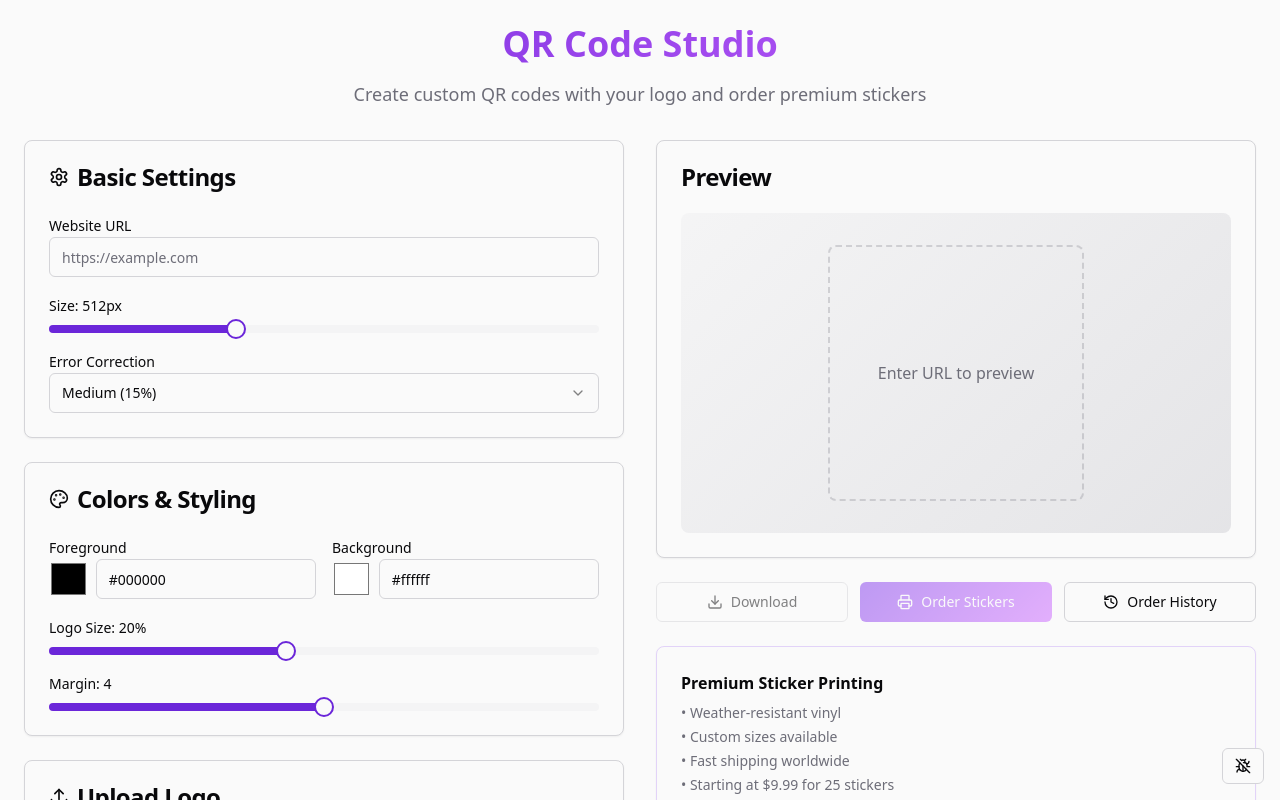
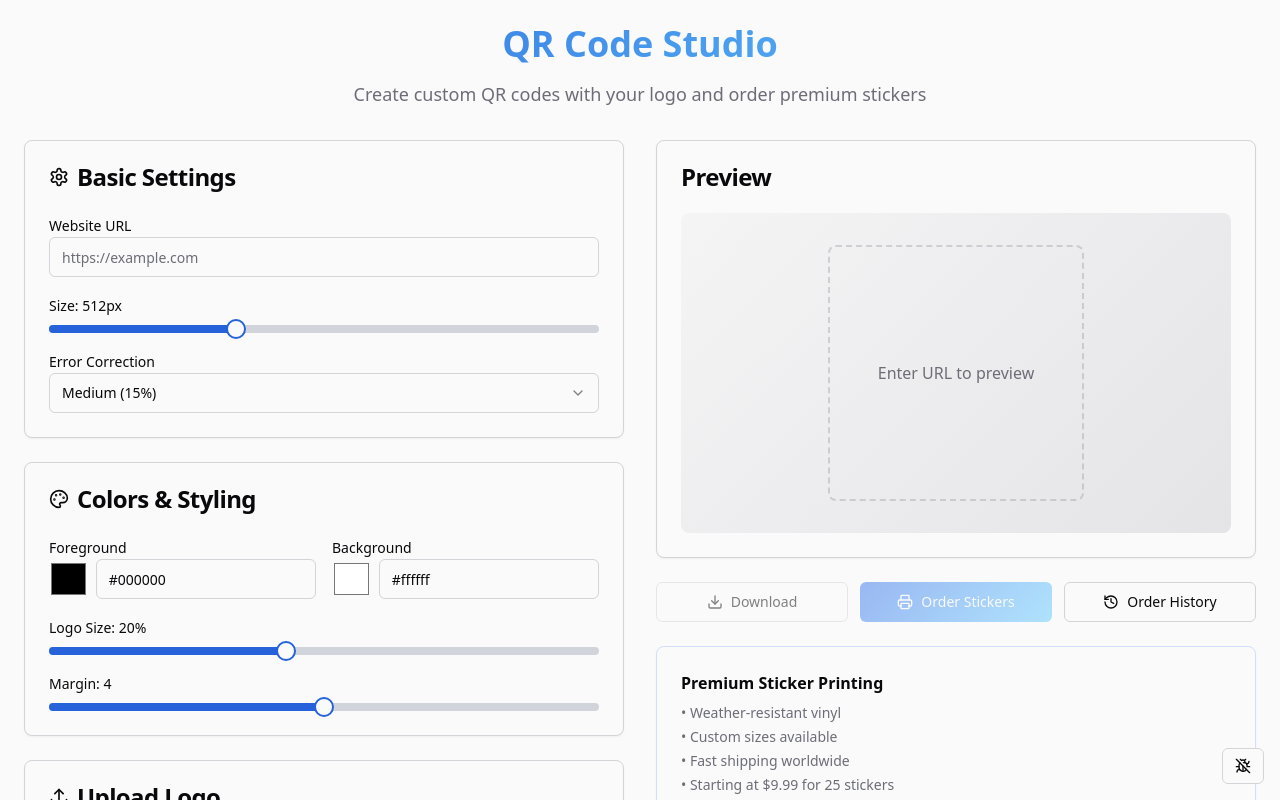
Before and after one commit to JKnapikscanreach/ScanReach, a React (Vite) app: page / in a window 1280 px wide. Shown: the top 800 px of the page. Built offline with nearby package versions, Linux system fonts and the light colour scheme.

Commit message:
Refactor: Update theme colors and sliders
This commit updates the application's theme by changing all purple accent colors and gradients to blue. It also modifies the slider components to have a gray background for the track.

```diff
--- a/src/components/ui/slider.tsx
+++ b/src/components/ui/slider.tsx
@@ -15,7 +15,7 @@ const Slider = React.forwardRef<
     )}
     {...props}
   >
-    <SliderPrimitive.Track className="relative h-2 w-full grow overflow-hidden rounded-full bg-secondary">
+    <SliderPrimitive.Track className="relative h-2 w-full grow overflow-hidden rounded-full bg-gray-300">
       <SliderPrimitive.Range className="absolute h-full bg-primary" />
     </SliderPrimitive.Track>
     <SliderPrimitive.Thumb className="block h-5 w-5 rounded-full border-2 border-primary bg-background ring-offset-background transition-colors focus-visible:outline-none focus-visible:ring-2 focus-visible:ring-ring focus-visible:ring-offset-2 disabled:pointer-events-none disabled:opacity-50" />
--- a/src/index.css
+++ b/src/index.css
@@ -17,7 +17,7 @@ All colors MUST be HSL.
     --popover: 0 0% 98%;
     --popover-foreground: 240 10% 3.9%;
 
-    --primary: 263 70% 50%;
+    --primary: 220 70% 50%;
     --primary-foreground: 0 0% 98%;
 
     --secondary: 240 4% 96%;
@@ -26,7 +26,7 @@ All colors MUST be HSL.
     --muted: 240 4% 96%;
     --muted-foreground: 240 5% 45%;
 
-    --accent: 264 83% 58%;
+    --accent: 220 83% 58%;
     --accent-foreground: 0 0% 98%;
 
     --destructive: 0 84.2% 60.2%;
@@ -34,14 +34,14 @@ All colors MUST be HSL.
 
     --border: 240 5% 84%;
     --input: 240 5% 84%;
-    --ring: 263 70% 50%;
+    --ring: 220 70% 50%;
 
     /* Light mode gradients */
-    --gradient-primary: linear-gradient(135deg, hsl(263 70% 50%), hsl(280 100% 70%));
+    --gradient-primary: linear-gradient(135deg, hsl(220 70% 50%), hsl(200 100% 70%));
     --gradient-secondary: linear-gradient(135deg, hsl(240 4% 96%), hsl(240 5% 90%));
-    --gradient-accent: linear-gradient(135deg, hsl(264 83% 58%), hsl(280 100% 70%));
-    --glow-primary: 0 0 40px hsl(263 70% 50% / 0.2);
-    --glow-accent: 0 0 20px hsl(264 83% 58% / 0.3);
+    --gradient-accent: linear-gradient(135deg, hsl(220 83% 58%), hsl(200 100% 70%));
+    --glow-primary: 0 0 40px hsl(220 70% 50% / 0.2);
+    --glow-accent: 0 0 20px hsl(220 83% 58% / 0.3);
 
     --radius: 0.5rem;
 
@@ -65,7 +65,7 @@ All colors MUST be HSL.
     --popover: 240 5% 6%;
     --popover-foreground: 0 0% 98%;
 
-    --primary: 263 70% 50%;
+    --primary: 220 70% 50%;
     --primary-foreground: 0 0% 98%;
 
     --secondary: 240 4% 16%;
@@ -74,7 +74,7 @@ All colors MUST be HSL.
     --muted: 240 4% 16%;
     --muted-foreground: 240 5% 64.9%;
 
-    --accent: 264 83% 58%;
+    --accent: 220 83% 58%;
     --accent-foreground: 0 0% 98%;
 
     --destructive: 0 84.2% 60.2%;
@@ -82,14 +82,14 @@ All colors MUST be HSL.
 
     --border: 240 4% 16%;
     --input: 240 4% 16%;
-    --ring: 263 70% 50%;
+    --ring: 220 70% 50%;
 
     /* Dark mode gradients */
-    --gradient-primary: linear-gradient(135deg, hsl(263 70% 50%), hsl(280 100% 70%));
+    --gradient-primary: linear-gradient(135deg, hsl(220 70% 50%), hsl(200 100% 70%));
     --gradient-secondary: linear-gradient(135deg, hsl(240 4% 16%), hsl(240 6% 25%));
-    --gradient-accent: linear-gradient(135deg, hsl(264 83% 58%), hsl(280 100% 70%));
-    --glow-primary: 0 0 40px hsl(263 70% 50% / 0.3);
-    --glow-accent: 0 0 20px hsl(264 83% 58% / 0.4);
+    --gradient-accent: linear-gradient(135deg, hsl(220 83% 58%), hsl(200 100% 70%));
+    --glow-primary: 0 0 40px hsl(220 70% 50% / 0.3);
+    --glow-accent: 0 0 20px hsl(220 83% 58% / 0.4);
     --sidebar-background: 0 0% 98%;
     --sidebar-foreground: 240 5.3% 26.1%;
     --sidebar-primary: 240 5.9% 10%;
```
